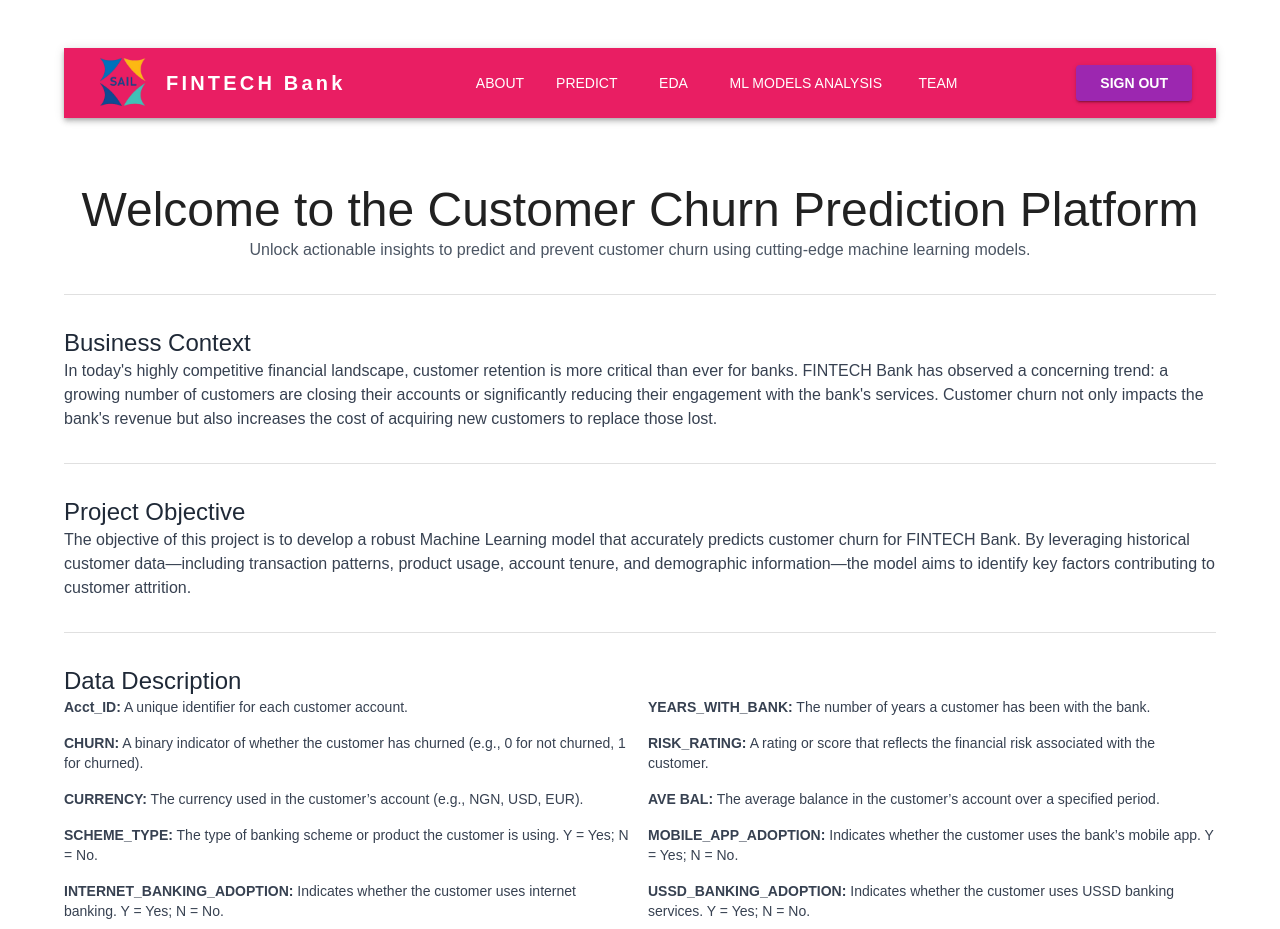
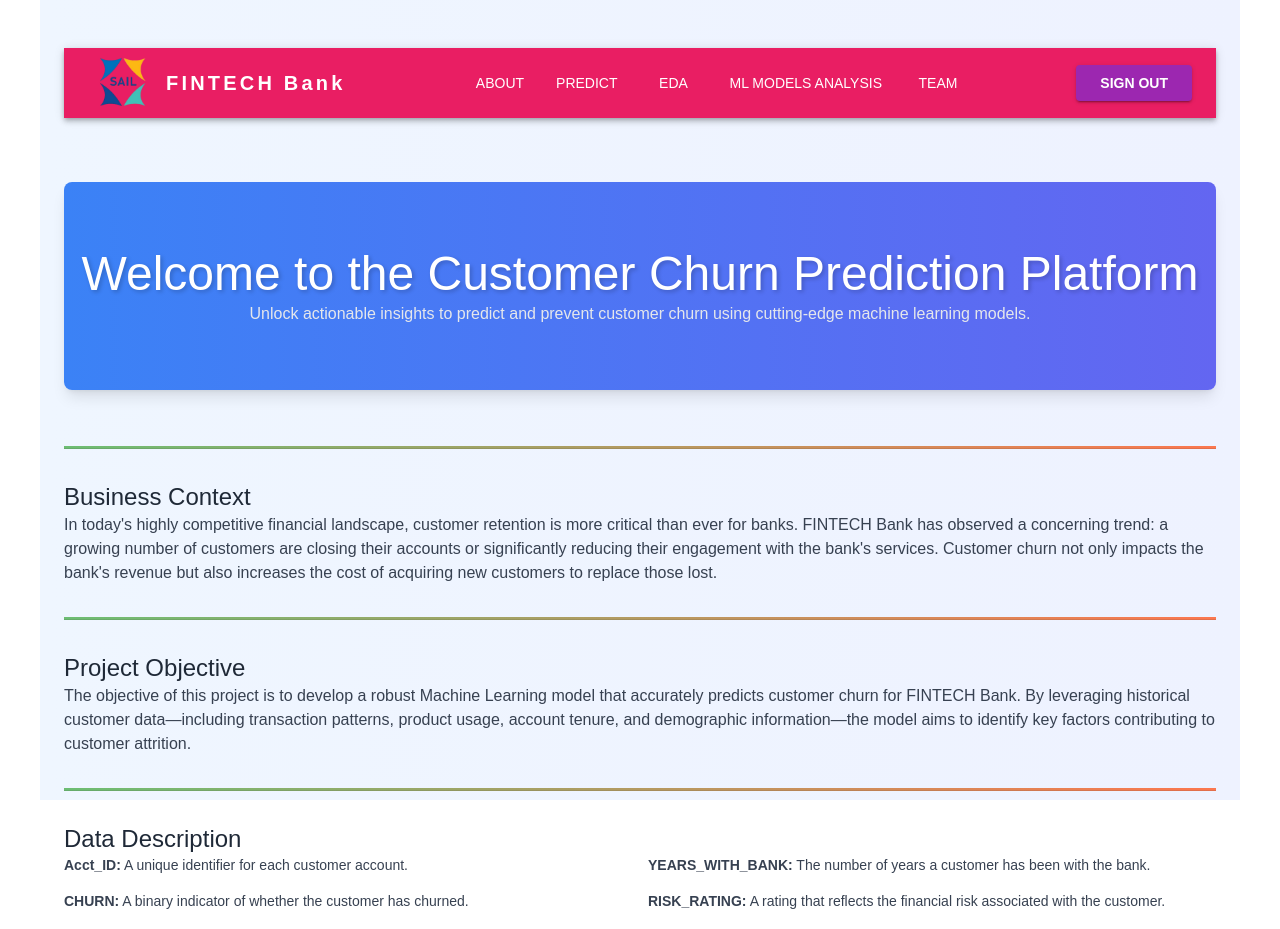
Before and after one commit to Muideen27/Churn-Machine-Learning-Deployment, a React (Vite) app in the folder churn/: page /home in a window 1280 px wide. Shown: the top 929 px of the page. Built offline with nearby package versions, Linux system fonts and the light colour scheme; sample sign-in values are in the browser's storage.

Commit message:
Magic page

```diff
--- a/churn/src/component/Header.tsx
+++ b/churn/src/component/Header.tsx
@@ -58,7 +58,7 @@ const Header: React.FC<HeaderProps> = ({ onOpenSignIn, onOpenSignUp }) => {
               <Button
                 variant="outlined"
                 color="secondary"
-                sx={{ fontWeight: 'bold', px: 3 }}
+                sx={{ fontWeight: 'bold', px: 3, color: "#fff", borderColor: "#fff" }}
                 onClick={onOpenSignUp}
               >
                 Sign Up
--- a/churn/src/component/HomePage.tsx
+++ b/churn/src/component/HomePage.tsx
@@ -5,28 +5,50 @@ import { Link } from 'react-router-dom';
 
 const HomePage: React.FC = () => {
   return (
-    <Container maxWidth="lg" className="tw-h-screen tw-flex tw-flex-col tw-py-8 tw-bg-white">
+    <Container maxWidth="lg" className="tw-h-screen tw-flex tw-flex-col tw-py-8 tw-bg-gradient-to-r tw-from-blue-50 tw-to-indigo-50">
       {/* Header Section */}
       <MainHeader />
 
-      {/* Main Content Section */}
-      <Box className="tw-flex tw-flex-col tw-text-center tw-my-8">
-        <Typography variant="h3" className="tw-font-bold tw-text-primary tw-mb-4">
+      {/* Hero Section */}
+      <Box className="tw-flex tw-flex-col tw-items-center tw-text-center tw-my-8 tw-py-16 tw-bg-gradient-to-r tw-from-blue-500 tw-to-indigo-500 tw-rounded-lg tw-shadow-lg">
+        <Typography
+          variant="h3"
+          className="tw-font-bold tw-text-white tw-mb-4 tw-transition-transform hover:tw-scale-105"
+          sx={{ textShadow: '2px 2px 4px rgba(0, 0, 0, 0.2)' }}
+        >
           Welcome to the Customer Churn Prediction Platform
         </Typography>
-        <Typography variant="body1" className="tw-text-lg tw-text-gray-600">
+        <Typography variant="body1" className="tw-text-lg tw-text-gray-200 tw-mb-6">
           Unlock actionable insights to predict and prevent customer churn using cutting-edge machine learning models.
         </Typography>
       </Box>
 
-      <Divider className="tw-my-8" />
+      <br />
+
+      {/* Animated Divider */}
+      <Divider
+        className="tw-my-8"
+        sx={{
+          height: '3px',
+          background: 'linear-gradient(to right, #4CAF50, #FF5722)',
+          animation: 'glow 2s ease-in-out infinite',
+          '@keyframes glow': {
+            '0%': { opacity: 0.7 },
+            '50%': { opacity: 1 },
+            '100%': { opacity: 0.7 },
+          },
+        }}
+      />
 
       {/* Business Context Section */}
       <Box sx={{ my: 4 }}>
-        <Typography variant="h5" className="tw-font-semibold tw-text-gray-800 tw-mb-2">
+        <Typography
+          variant="h5"
+          className="tw-font-semibold tw-text-gray-800 tw-mb-2 tw-transition-transform hover:tw-scale-105"
+        >
           Business Context
         </Typography>
-        <Typography variant="body1" className="tw-text-gray-700">
+        <Typography variant="body1" className="tw-text-gray-700 tw-leading-relaxed tw-mb-4">
           In today's highly competitive financial landscape, customer retention is more critical than ever for banks.
           FINTECH Bank has observed a concerning trend: a growing number of customers are closing their accounts or
           significantly reducing their engagement with the bank's services. Customer churn not only impacts the bank's
@@ -34,14 +56,29 @@ const HomePage: React.FC = () => {
         </Typography>
       </Box>
 
-      <Divider className="tw-my-8" />
+      <Divider
+        className="tw-my-8"
+        sx={{
+          height: '3px',
+          background: 'linear-gradient(to right, #4CAF50, #FF5722)',
+          animation: 'glow 2s ease-in-out infinite',
+          '@keyframes glow': {
+            '0%': { opacity: 0.7 },
+            '50%': { opacity: 1 },
+            '100%': { opacity: 0.7 },
+          },
+        }}
+      />
 
       {/* Objective Section */}
       <Box sx={{ my: 4 }}>
-        <Typography variant="h5" className="tw-font-semibold tw-text-gray-800 tw-mb-2">
+        <Typography
+          variant="h5"
+          className="tw-font-semibold tw-text-gray-800 tw-mb-2 tw-transition-transform hover:tw-scale-105"
+        >
           Project Objective
         </Typography>
-        <Typography variant="body1" className="tw-text-gray-700">
+        <Typography variant="body1" className="tw-text-gray-700 tw-leading-relaxed tw-mb-4">
           The objective of this project is to develop a robust Machine Learning model that accurately predicts customer
           churn for FINTECH Bank. By leveraging historical customer data—including transaction patterns, product usage,
           account tenure, and demographic information—the model aims to identify key factors contributing to customer
@@ -49,33 +86,50 @@ const HomePage: React.FC = () => {
         </Typography>
       </Box>
 
-      <Divider className="tw-my-8" />
+      <Divider
+        className="tw-my-8"
+        sx={{
+          height: '3px',
+          background: 'linear-gradient(to right, #4CAF50, #FF5722)',
+          animation: 'glow 2s ease-in-out infinite',
+          '@keyframes glow': {
+            '0%': { opacity: 0.7 },
+            '50%': { opacity: 1 },
+            '100%': { opacity: 0.7 },
+          },
+        }}
+      />
 
       {/* Data Description Section */}
       <Box sx={{ my: 4 }}>
-        <Typography variant="h5" className="tw-font-semibold tw-text-gray-800 tw-mb-2">
+        <Typography
+          variant="h5"
+          className="tw-font-semibold tw-text-gray-800 tw-mb-2 tw-transition-transform hover:tw-scale-105"
+        >
           Data Description
         </Typography>
-          <Box className="tw-grid tw-grid-cols-2 tw-gap-4 tw-text-gray-700">
-          <Typography variant="body2"><strong>Acct_ID:</strong> A unique identifier for each customer account.</Typography>
-          <Typography variant="body2"><strong>YEARS_WITH_BANK:</strong> The number of years a customer has been with the bank.</Typography>
-          <Typography variant="body2"><strong>CHURN:</strong> A binary indicator of whether the customer has churned (e.g., 0 for not churned, 1 for churned).</Typography>
-          <Typography variant="body2"><strong>RISK_RATING:</strong> A rating or score that reflects the financial risk associated with the customer.</Typography>
-          <Typography variant="body2"><strong>CURRENCY:</strong> The currency used in the customer’s account (e.g., NGN, USD, EUR).</Typography>
-          <Typography variant="body2"><strong>AVE BAL:</strong> The average balance in the customer’s account over a specified period.</Typography>
-          <Typography variant="body2"><strong>SCHEME_TYPE:</strong> The type of banking scheme or product the customer is using. Y = Yes; N = No.</Typography>
-          <Typography variant="body2"><strong>MOBILE_APP_ADOPTION:</strong> Indicates whether the customer uses the bank’s mobile app. Y = Yes; N = No.</Typography>
-          <Typography variant="body2"><strong>INTERNET_BANKING_ADOPTION:</strong> Indicates whether the customer uses internet banking. Y = Yes; N = No.</Typography>
-          <Typography variant="body2"><strong>USSD_BANKING_ADOPTION:</strong> Indicates whether the customer uses USSD banking services. Y = Yes; N = No.</Typography>
-          <Typography variant="body2"><strong>DIGITAL_LOAN:</strong> Indicates whether the customer has taken a digital loan. Y = Yes; N = No.</Typography>
-          <Typography variant="body2"><strong>UNSECURED_LOAN:</strong> Indicates whether the customer has an unsecured loan. Y = Yes; N = No.</Typography>
-          <Typography variant="body2"><strong>TERMLOAN_STATUS:</strong> Status of the customer’s term loan. Y = Yes; N = No.</Typography>
-          <Typography variant="body2"><strong>CREDIT_CARD:</strong> Indicates whether the customer holds a credit card with the bank. Y = Yes; N = No.</Typography>
-          <Typography variant="body2"><strong>SUBSEGMENT:</strong> A total volume of credit transactions over the last 12 months.</Typography>
-          <Typography variant="body2"><strong>LAST_12_MONTHS_CREDIT_VOLUME:</strong> Total volume of credit transactions over the last 12 months.</Typography>
-          <Typography variant="body2"><strong>LAST_12_MONTHS_DEBIT_VOLUME:</strong> Total volume of debit transactions over the last 12 months.</Typography>
-          <Typography variant="body2"><strong>LAST_12_MONTHS_DEBIT_VALUE:</strong> Total value of debit transactions over the last 12 months.</Typography>
-          <Typography variant="body2"><strong>LAST_12_MONTHS_CREDIT_VALUE:</strong> Total value of credit transactions over the last 12 months.</Typography>
+        <Box className="tw-grid tw-grid-cols-2 tw-gap-4 tw-text-gray-700">
+          {/* Map the data fields dynamically for better scalability */}
+          {[
+            { title: 'Acct_ID', description: 'A unique identifier for each customer account.' },
+            { title: 'YEARS_WITH_BANK', description: 'The number of years a customer has been with the bank.' },
+            { title: 'CHURN', description: 'A binary indicator of whether the customer has churned.' },
+            { title: 'RISK_RATING', description: 'A rating that reflects the financial risk associated with the customer.' },
+            { title: 'CURRENCY', description: 'The currency used in the customer’s account (e.g., NGN, USD, EUR).' },
+            { title: 'AVE BAL', description: 'The average balance in the customer’s account over a specified period.' },
+            { title: 'SCHEME_TYPE', description: 'The type of banking scheme or product the customer is using.' },
+            { title: 'MOBILE_APP_ADOPTION', description: 'Indicates whether the customer uses the bank’s mobile app.' },
+            { title: 'LAST_12_MONTHS_CREDIT_VOLUME', description: 'Total volume of credit transactions over the last year.' },
+            { title: 'LAST_12_MONTHS_DEBIT_VOLUME', description: 'Total volume of debit transactions over the last year.' },
+          ].map((item, index) => (
+            <Typography
+              key={index}
+              variant="body2"
+              className="tw-transition-transform hover:tw-scale-105"
+            >
+              <strong>{item.title}:</strong> {item.description}
+            </Typography>
+          ))}
         </Box>
       </Box>
 
@@ -83,7 +137,13 @@ const HomePage: React.FC = () => {
 
       {/* Call to Action */}
       <Box className="tw-text-center tw-mt-12">
-        <Button variant="contained" color="primary" className="tw-bg-primary tw-text-white tw-font-semibold tw-px-8 tw-py-3" component={Link} to="/predict">
+        <Button
+          variant="contained"
+          color="primary"
+          className="tw-bg-primary tw-text-white tw-font-semibold tw-px-8 tw-py-3 tw-rounded-full hover:tw-bg-indigo-600 hover:tw-shadow-lg"
+          component={Link}
+          to="/predict"
+        >
           Explore the Model
         </Button>
       </Box>
```
